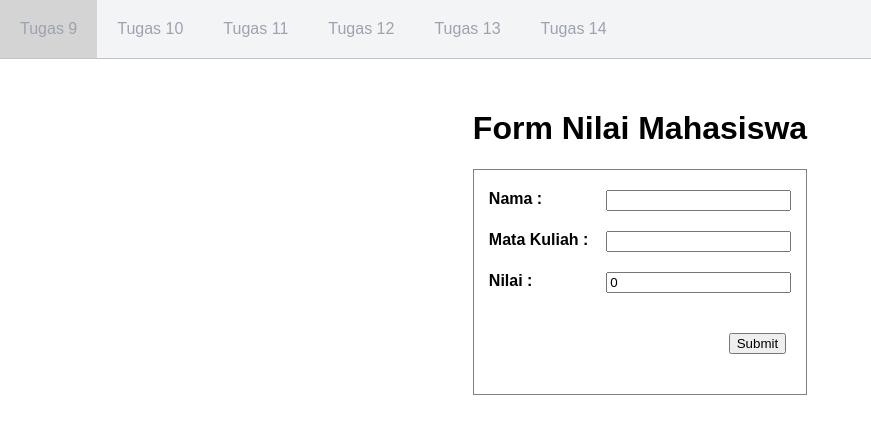
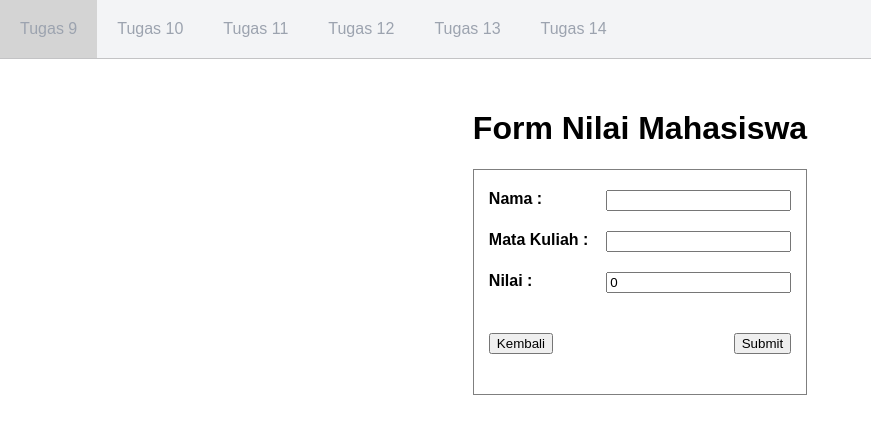
Before and after one commit to namassist/reactssist, a React (Create React App) app in the folder Tugas-Harian-Part-2/: page /tugas14/create in a window 1280 px wide. Shown: the top 434 px of the page, without its empty margins (0-871 px from the left). Built offline with nearby package versions, Linux system fonts and the light colour scheme.

Commit message:
menambahkan button kembali di input form

```diff
--- a/Tugas-Harian-Part-2/src/Tugas-14/components/MahasiswaForm.jsx
+++ b/Tugas-Harian-Part-2/src/Tugas-14/components/MahasiswaForm.jsx
@@ -64,6 +64,10 @@ const MahasiswaForm = () => {
     history.push("/tugas14");
   };
 
+  const handleReturn = () => {
+    history.push("/tugas14");
+  };
+
   return (
     <div className="wrapper">
       <div className="container">
@@ -104,6 +108,9 @@ const MahasiswaForm = () => {
               />
             </div>
             <div className="form-group">
+              <button type="button" onClick={handleReturn}>
+                Kembali
+              </button>
               <button type="submit">Submit</button>
             </div>
           </form>
--- a/Tugas-Harian-Part-2/src/Tugas-14/styles/tugas14.css
+++ b/Tugas-Harian-Part-2/src/Tugas-14/styles/tugas14.css
@@ -64,7 +64,7 @@ form {
 }
 
 .form-group:last-child {
-  justify-content: end;
+  justify-content: space-between;
 }
 
 label {
```
Also changed, not shown: Tugas-Harian-Part-2/src/Tugas-14/Tugas14.jsx (+1 -6 lines).
